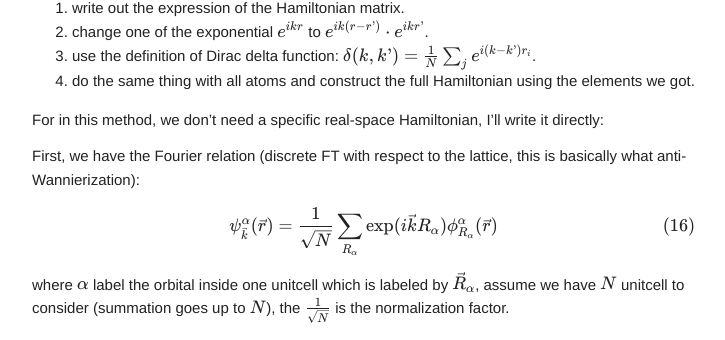
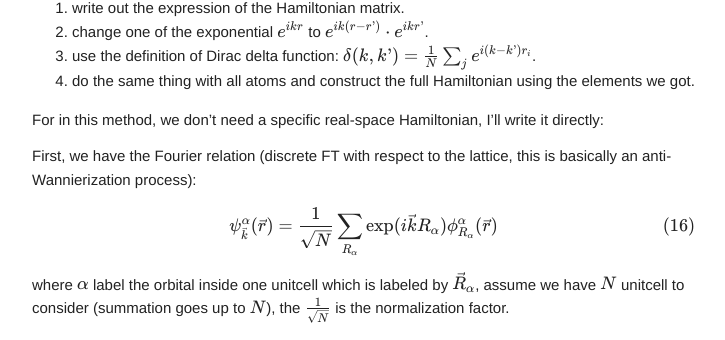
Before and after one commit to Chengcheng-Xiao/Chengcheng-Xiao.github.io, a Jekyll site: the page built from _posts/2021-08-08-TB_two_flavours.md, in a window 1280 px wide and 900 px high, scrolled down 3959 px. Shown: the part 113-453 px from the top of the window, without its empty margins (160-885 px from the left). Built offline with Jekyll 4.4.1, drawn with Linux system fonts in a browser that asks for light colours; nearby versions of some CDN libraries; comment, search, counter and statistics services are not loaded.

Commit message:
typo fix

```diff
--- a/_posts/2021-08-08-TB_two_flavours.md
+++ b/_posts/2021-08-08-TB_two_flavours.md
@@ -197,7 +197,7 @@ In this flavour, we act directly the Bloch wavefunctions on to the Hamiltonian.
 
 For in this method, we don't need a specific real-space Hamiltonian, I'll write it directly:
 
-First, we have the Fourier relation (discrete FT with respect to the lattice, this is basically what anti-Wannierization):
+First, we have the Fourier relation (discrete FT with respect to the lattice, this is basically an anti-Wannierization process):
 
 $$
 \psi^{\alpha}_{\vec k}(\vec r) = \frac{1}{\sqrt{N}} \sum_{R_{\alpha}} \exp(i \vec k R_{\alpha})\phi^{\alpha}_{R_{\alpha}}(\vec r)
```
Also changed, not shown: _posts/2021-08-15-Greens_function_1.md (+1 -1 lines).
